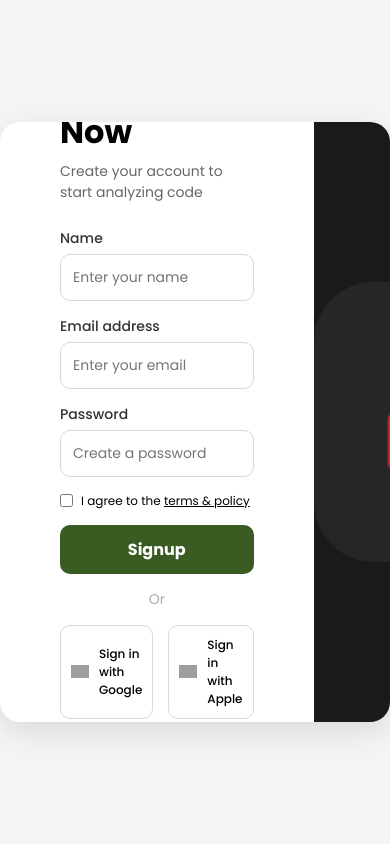
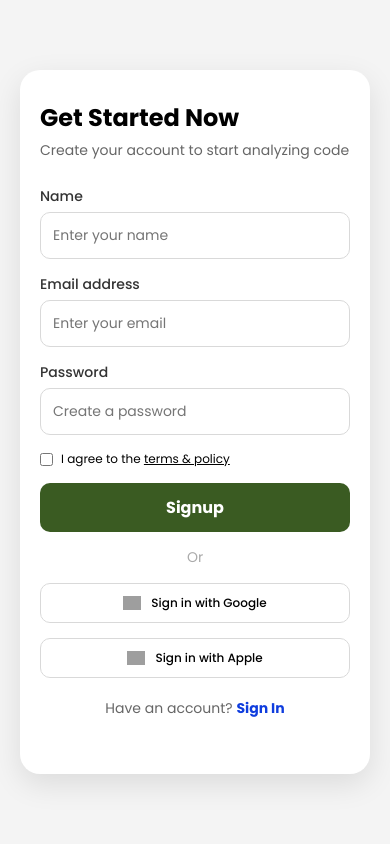
Before and after one commit to mariaferoz1204-cmyk/AIcodeCorrector, a Flask app: page /signup in a window 390 px wide. Run offline with Flask 3, Linux system fonts and the light colour scheme; grey boxes are pictures that could not be loaded.

Commit message:
Initial commit with mobile fixes

```diff
--- a/static/css/loginstyle.css
+++ b/static/css/loginstyle.css
@@ -1,11 +1,11 @@
 * { box-sizing: border-box; margin: 0; padding: 0; font-family: 'Poppins', sans-serif; }
 
 .main-wrapper {
-    height: 100vh; display: flex; align-items: center; justify-content: center; background: #f4f4f4;
+    min-height: 100vh; display: flex; align-items: center; justify-content: center; background: #f4f4f4; padding: 20px;
 }
 
 .login-card {
-    display: flex; width: 900px; height: 600px; background: white; border-radius: 20px; overflow: hidden; box-shadow: 0 10px 30px rgba(0,0,0,0.1);
+    display: flex; width: 100%; max-width: 900px; min-height: 600px; background: white; border-radius: 20px; overflow: hidden; box-shadow: 0 10px 30px rgba(0,0,0,0.1);
 }
 
 /* Form Side */
@@ -52,3 +52,26 @@ p { color: #666; font-size: 14px; margin-bottom: 25px; }
 
 .footer-text { text-align: center; margin-top: 20px; font-size: 14px; }
 .footer-text a { color: #0F3DDE; text-decoration: none; font-weight: 600; }
+
+/* --- MOBILE RESPONSIVE FIX --- */
+@media (max-width: 768px) {
+    .login-card {
+        flex-direction: column; /* Stack visual and form vertically */
+        height: auto;
+        width: 100%;
+    }
+
+    .visual-container {
+        display: none; /* Hide the robot on mobile to save space */
+    }
+
+    .form-container {
+        padding: 30px 20px; /* Reduce padding for smaller screens */
+    }
+
+    h2 { font-size: 24px; }
+
+    .social-grid {
+        flex-direction: column; /* Stack Google/Apple buttons */
+    }
+}
```
